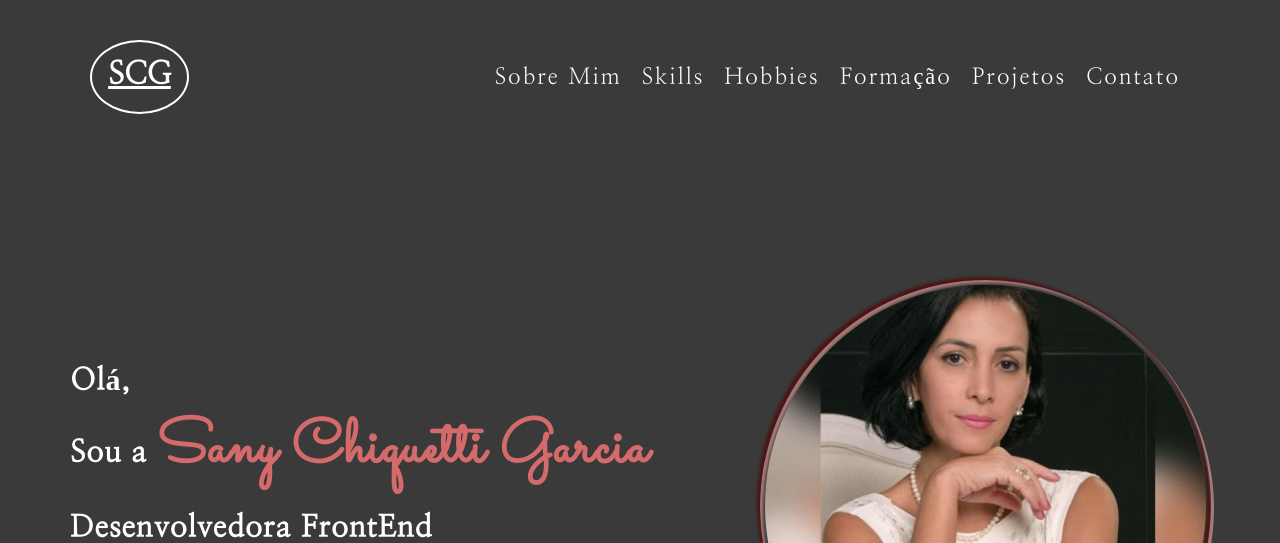
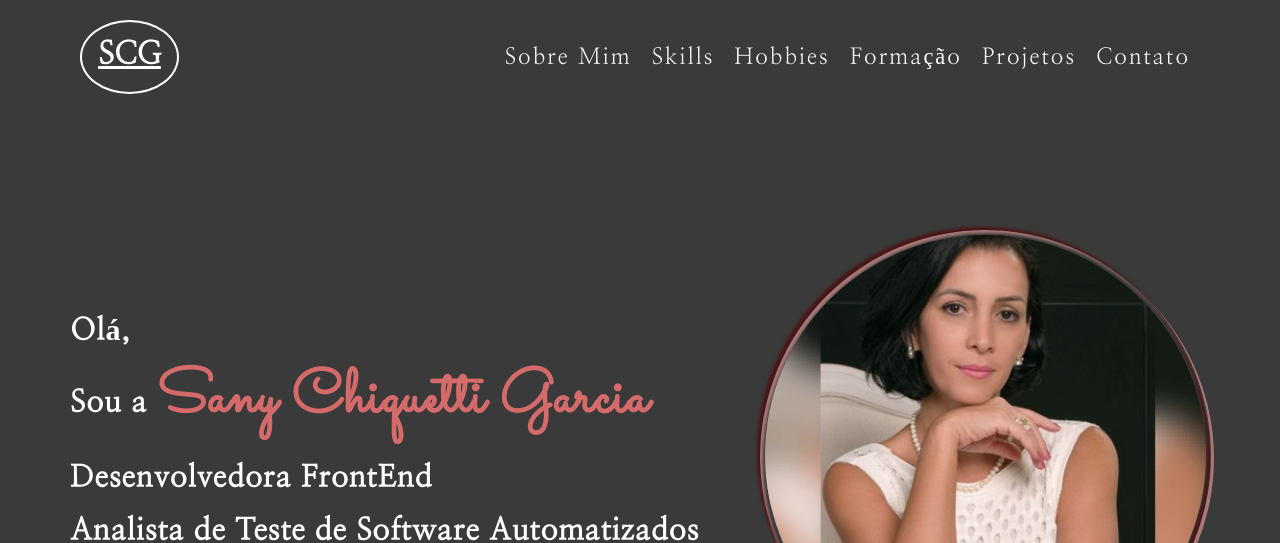
Before and after one commit to sanychiquetti/portifolio-Sany-Front-End, a plain HTML site: page index.html in a window 1280 px wide. Shown: the top 543 px of the page. Drawn offline with nearby package versions, Linux system fonts and the light colour scheme.

Commit message:
arrumando espaço entre li

```diff
--- a/src/css/cabecalho.css
+++ b/src/css/cabecalho.css
@@ -3,7 +3,7 @@
     flex-direction: column;
     max-width: 1140px;
     margin: auto;
-    padding: 20px 15px;
+    padding: 10px 15px;
 }
 
 .cabecalho a:hover .logo{
@@ -13,7 +13,7 @@
 
 .cabecalho-topo{
     display: flex;
-    padding: 20px;
+    padding: 10px;
     align-items: center;
     justify-content: space-between;
 }
@@ -36,7 +36,7 @@
 }
 
 .cabecalho nav li a{
-    padding: 10px;
+    padding: 5px 10px;
     font-size: 1.4rem;
     font-weight: 400;
     text-transform: capitalize;
@@ -60,7 +60,7 @@
     justify-content: space-between;
     flex-direction: row;
     align-items: center;
-    padding: 30px 0;
+    padding: 10px 0;
     min-height: 86vh;
 }
 
```
Also changed, not shown: index.html (+3 -6 lines).
